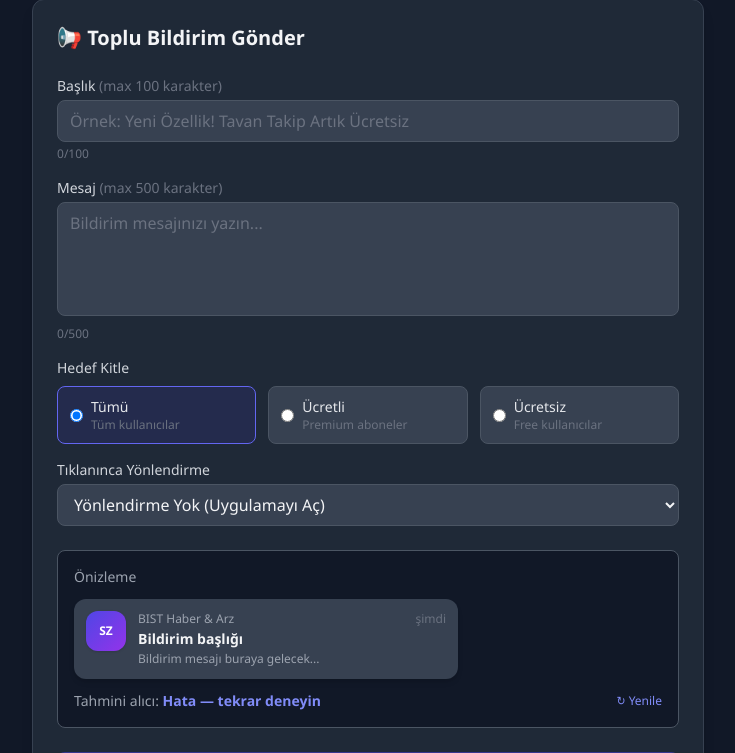
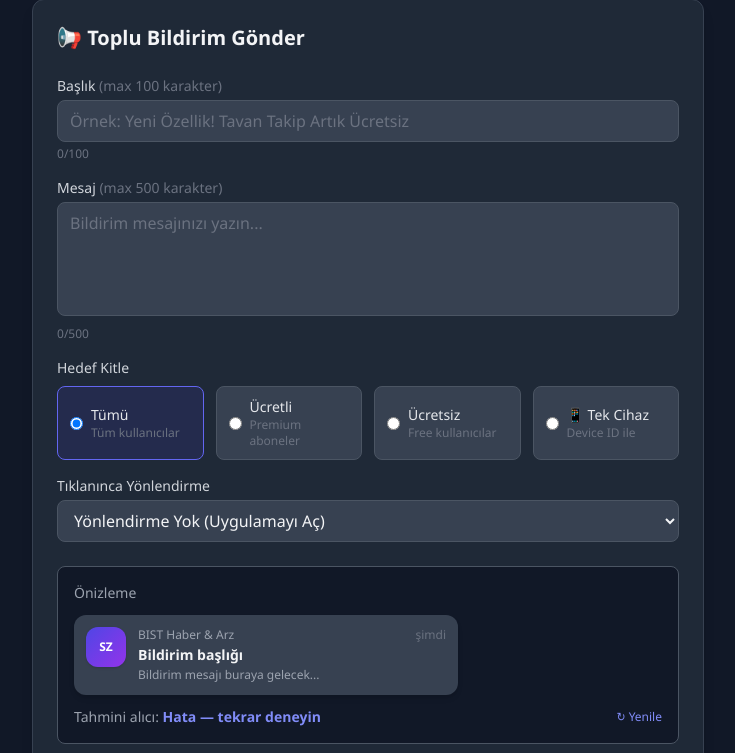
Before and after one commit to selimzenger-source/sz-bist-finans-backend, a Python web app: template app/templates/admin/broadcast.html in a window 1280 px wide. Shown: the part 160-913 px from the top of the page, without its empty margins (272-1007 px from the left). Run offline with Jinja, Linux system fonts and the light colour scheme; the template is opened without the code that fills it, so the values that code supplies are empty; some libraries are stand-ins or nearby versions.

Commit message:
feat: broadcast hedef kitlesine 'Tek Cihaz' eklendi (device_id prefix match)
Crash report'tan gelen cihaz ID ile direk o kullaniciya push gondermek icin.

backend/services/broadcast.py:
  - count_recipients ve _get_target_users 'device' audience destegi
  - device_id parameter ile User.device_id LIKE prefix% sorgusu
  - Hem tam UUID hem prefix (4+ karakter) destegi

admin/routes.py:
  - /broadcast/send (form) + /broadcast/send-json (API) device_id param destegi
  - Validation: device audience'da min 4 karakter ID
  - 'store' deep_link valid target listesine eklendi

admin/templates/broadcast.html:
  - 4'lu audience grid (yeni rose-renk 'Tek Cihaz' kart)
  - Audience=device secilince device_id input field acilir (animasyon)
  - JS updatePreview()'a device_id forwarding eklendi

```diff
--- a/app/templates/admin/broadcast.html
+++ b/app/templates/admin/broadcast.html
@@ -73,7 +73,7 @@
                 <label class="block text-sm font-medium text-gray-300 mb-2">
                     Hedef Kitle
                 </label>
-                <div class="grid grid-cols-3 gap-3">
+                <div class="grid grid-cols-2 sm:grid-cols-4 gap-3">
                     <label class="flex items-center gap-2 bg-gray-700 rounded-lg px-3 py-2.5 cursor-pointer
                                   border border-gray-600 hover:border-indigo-500 transition has-[:checked]:border-indigo-500 has-[:checked]:bg-indigo-900/30">
                         <input type="radio" name="audience" value="all" checked
@@ -101,6 +101,30 @@
                             <div class="text-gray-500 text-xs">Free kullanıcılar</div>
                         </div>
                     </label>
+                    <label class="flex items-center gap-2 bg-gray-700 rounded-lg px-3 py-2.5 cursor-pointer
+                                  border border-gray-600 hover:border-rose-500 transition has-[:checked]:border-rose-500 has-[:checked]:bg-rose-900/30">
+                        <input type="radio" name="audience" value="device"
+                               class="text-rose-500 focus:ring-rose-500" onchange="updatePreview()" />
+                        <div>
+                            <div class="text-gray-200 text-sm font-medium">📱 Tek Cihaz</div>
+                            <div class="text-gray-500 text-xs">Device ID ile</div>
+                        </div>
+                    </label>
+                </div>
+
+                <!-- Device ID giris alani — audience="device" iken gosterilir -->
+                <div id="device_id_wrap" class="mt-3 hidden">
+                    <label class="block text-xs font-medium text-gray-400 mb-1">
+                        Cihaz ID (tam veya prefix — min 4 karakter)
+                    </label>
+                    <input type="text" name="device_id" id="device_id_input"
+                           placeholder="orn: 77b92085-11a1-42 veya tam UUID"
+                           oninput="updatePreview()"
+                           class="w-full bg-gray-700 border border-gray-600 rounded-lg px-3 py-2 text-gray-100 text-sm font-mono" />
+                    <p class="text-xs text-gray-500 mt-1">
+                        💡 Crash report'tan gelen cihaz ID'sini buraya yapıştırın. Prefix yeterli
+                        (tam UUID'nin ilk 16-20 karakteri).
+                    </p>
                 </div>
             </div>
 
@@ -208,12 +232,25 @@ bodyInput.addEventListener('input', function() {
 // Hedef kitle değişince alıcı sayısını AJAX ile güncelle
 async function updatePreview() {
     const audience = document.querySelector('[name="audience"]:checked').value;
+    const deviceIdInput = document.getElementById('device_id_input');
+    const deviceIdWrap = document.getElementById('device_id_wrap');
     const countEl = document.getElementById('recipientCount');
+
+    // Device ID kutusunu göster/gizle
+    if (audience === 'device') {
+        deviceIdWrap.classList.remove('hidden');
+    } else {
+        deviceIdWrap.classList.add('hidden');
+    }
+
     countEl.textContent = 'Hesaplanıyor...';
 
     try {
         const formData = new FormData();
         formData.append('audience', audience);
+        if (audience === 'device' && deviceIdInput.value) {
+            formData.append('device_id', deviceIdInput.value);
+        }
 
         const resp = await fetch('/admin/broadcast/preview', {
             method: 'POST',
@@ -242,7 +279,8 @@ function confirmBroadcast() {
     const audienceLabels = {
         all: 'TÜM KULLANICILAR',
         paid: 'ÜCRETLİ ABONELER',
-        free: 'ÜCRETSİZ KULLANICILAR'
+        free: 'ÜCRETSİZ KULLANICILAR',
+        device: 'TEK CİHAZ (DEVICE ID)'
     };
 
     if (!title || !body) {
```
Also changed, not shown: app/admin/routes.py (+17 -7 lines), app/services/broadcast.py (+33 -8 lines).
